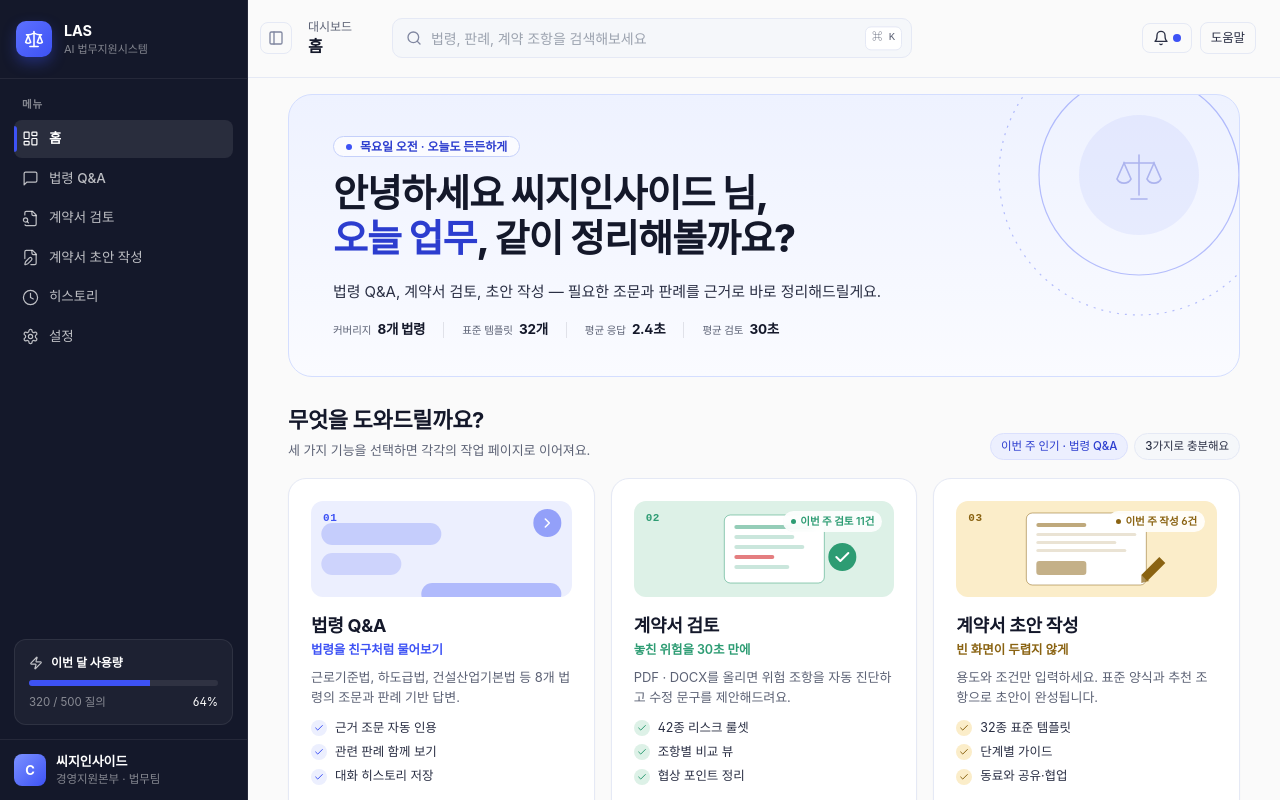
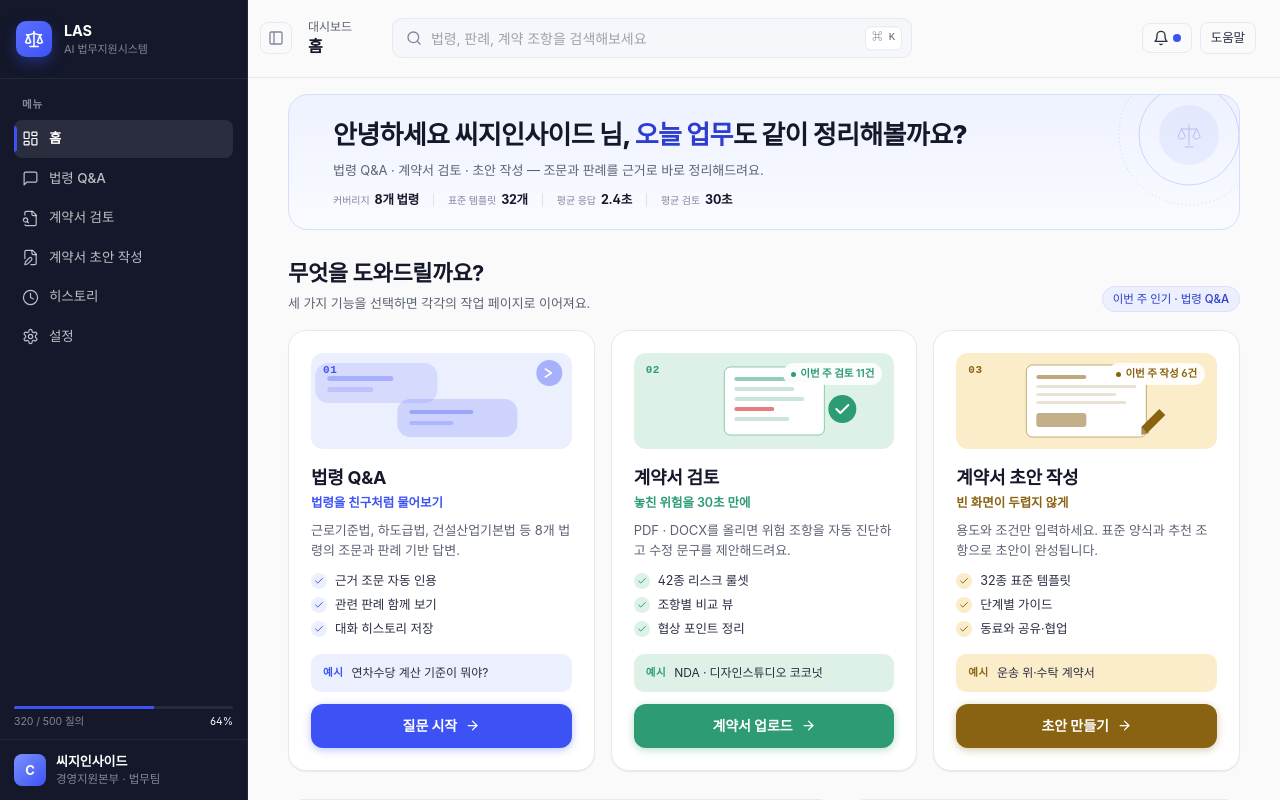
Before and after one commit to CGINSIDE-ROOKIES/LAS-system, a Next.js app in the folder apps/frontend/: page / in a window 1280 px wide. Built offline with nearby package versions, Linux system fonts and the light colour scheme; a web font is replaced by a local one.

Commit message:
refactor(fe): 메인 대시보드 UI 위계 및 Hero 영역 개선

```diff
--- a/apps/frontend/screens/Dashboard.tsx
+++ b/apps/frontend/screens/Dashboard.tsx
@@ -5,8 +5,8 @@ import { usePathname } from "next/navigation";
 import { useEffect, useState, Fragment } from "react";
 import {
   LayoutDashboard, MessageSquare, FileSearch, FilePen,
-  Clock, Settings, Zap, Check, ArrowRight,
-  Search, Bell, TrendingUp, Newspaper, Scale, ChevronLeft, ChevronRight, PanelLeft,
+  Clock, Settings, Check, ArrowRight,
+  Search, Bell, TrendingUp, Newspaper, Scale, PanelLeft,
 } from "lucide-react";
 
 // ─── 디자인 토큰 ─────────────────────────────────────────────────────────────
@@ -196,6 +196,7 @@ function SbFade({ collapsed, children }: { collapsed: boolean; children: React.R
 
 function Sidebar({ collapsed }: { collapsed: boolean }) {
   const pathname = usePathname();
+  const [usageHovered, setUsageHovered] = useState(false);
 
   const activeId =
     pathname === "/"                ? "home"    :
@@ -283,31 +284,33 @@ function Sidebar({ collapsed }: { collapsed: boolean }) {
         </ul>
       </nav>
 
-      {/* 사용량 게이지 */}
-      <div style={{
-        overflow: "hidden",
-        maxHeight: collapsed ? 0 : 120,
-        opacity: collapsed ? 0 : 1,
-        transition: "max-height .2s cubic-bezier(.4,0,.2,1), opacity .15s ease",
-        padding: collapsed ? "0 14px" : "10px 14px 14px",
-      }}>
-        <div style={{
-          background: "rgba(255,255,255,.04)", border: "1px solid rgba(255,255,255,.08)",
-          borderRadius: 12, padding: 14,
-        }}>
-          <div style={{ display: "flex", alignItems: "center", gap: 8, marginBottom: 8 }}>
-            <Zap size={14} />
-            <span style={{ fontSize: 12, color: T.sbStrong, fontWeight: 600 }}>이번 달 사용량</span>
-          </div>
-          <div style={{ height: 6, background: "rgba(255,255,255,.08)", borderRadius: 99, overflow: "hidden" }}>
+      {/* 사용량 미니 인디케이터 */}
+      {!collapsed && (
+        <div
+          style={{ padding: "4px 14px 10px", position: "relative" }}
+          onMouseEnter={() => setUsageHovered(true)}
+          onMouseLeave={() => setUsageHovered(false)}
+        >
+          <div style={{ height: 3, background: "rgba(255,255,255,.08)", borderRadius: 99, overflow: "hidden" }}>
             <div style={{ width: "64%", height: "100%", background: T.primary }} />
           </div>
-          <div style={{ marginTop: 8, fontSize: 11.5, color: T.sbTextDim, display: "flex", justifyContent: "space-between" }}>
+          <div style={{ marginTop: 5, fontSize: 10.5, color: T.sbTextDim, display: "flex", justifyContent: "space-between" }}>
             <span>320 / 500 질의</span>
             <span style={{ color: T.sbStrong }}>64%</span>
           </div>
+          {usageHovered && (
+            <div style={{
+              position: "absolute", bottom: "calc(100% + 4px)", left: 14, right: 14,
+              background: "#1a2040", border: "1px solid rgba(255,255,255,.12)",
+              borderRadius: 8, padding: "7px 10px",
+              fontSize: 11.5, color: T.sbText, zIndex: 100,
+              whiteSpace: "nowrap",
+            }}>
+              법령 Q&amp;A 84 · 검토 11 · 초안 6
+            </div>
+          )}
         </div>
-      </div>
+      )}
 
       {/* 유저 */}
       <div style={{
@@ -402,8 +405,8 @@ function TopBar({ onToggle }: { onToggle: () => void }) {
 
 function HeroDecoration() {
   return (
-    <svg width="320" height="320" viewBox="0 0 320 320"
-      style={{ position: "absolute", right: -60, top: -80, opacity: 0.35, pointerEvents: "none" }}>
+    <svg width="160" height="160" viewBox="0 0 320 320"
+      style={{ position: "absolute", right: -30, top: -40, opacity: 0.35, pointerEvents: "none" }}>
       <circle cx="160" cy="160" r="140" fill="none" stroke={T.primary} strokeWidth="1.2" strokeDasharray="2 6" />
       <circle cx="160" cy="160" r="100" fill="none" stroke={T.primary} strokeWidth="1.2" />
       <circle cx="160" cy="160" r="60"  fill={T.primary} opacity={0.18} />
@@ -418,15 +421,7 @@ function HeroDecoration() {
 }
 
 function Hero() {
-  const [label, setLabel] = useState("오늘도 든든하게");
   const [mounted, setMounted] = useState(false);
-
-  useEffect(() => {
-    const h = new Date().getHours();
-    const days = ["일요일", "월요일", "화요일", "수요일", "목요일", "금요일", "토요일"];
-    const period = h < 12 ? "오전" : h < 18 ? "오후" : "저녁";
-    setLabel(`${days[new Date().getDay()]} ${period} · 오늘도 든든하게`);
-  }, []);
 
   useEffect(() => {
     const raf = requestAnimationFrame(() => setMounted(true));
@@ -435,41 +430,32 @@ function Hero() {
 
   return (
     <section style={{
-      position: "relative", overflow: "hidden", borderRadius: 24,
+      position: "relative", overflow: "hidden", borderRadius: 20,
       background: "linear-gradient(180deg,#EEF2FF 0%,#FAFBFF 100%)",
-      border: "1px solid #D4DEFF", padding: "40px 44px 36px",
+      border: "1px solid #D4DEFF", padding: "24px 44px 20px",
       opacity: mounted ? 1 : 0,
       transform: mounted ? "translateY(0)" : "translateY(18px)",
       transition: "opacity .55s cubic-bezier(.4,0,.2,1), transform .55s cubic-bezier(.4,0,.2,1)",
     }}>
       <HeroDecoration />
       <div style={{ position: "relative", maxWidth: 760 }}>
-        <div style={{
-          display: "inline-flex", alignItems: "center", gap: 8,
-          padding: "0.5px 12px", borderRadius: 999,
-          background: "rgba(255,255,255,.7)", border: "1px solid #C5D0FA",
-          fontSize: 12, fontWeight: 600, color: T.primary700,
+        <h1 style={{
+          fontSize: 26, fontWeight: 800, color: T.ink900,
+          letterSpacing: "-.025em", lineHeight: 1.25, margin: 0,
         }}>
-          <span style={{ width: 6, height: 6, borderRadius: 99, background: T.primary }} />
-          {label}
-        </div>
-        <h1 style={{
-          fontSize: 38, fontWeight: 800, color: T.ink900,
-          letterSpacing: "-.025em", lineHeight: 1.18, marginTop: 14,
-        }}>
-          안녕하세요 씨지인사이드 님,<br />
-          <span style={{ color: T.primary700 }}>오늘 업무</span>, 같이 정리해볼까요?
+          안녕하세요 씨지인사이드 님,{" "}
+          <span style={{ color: T.primary700 }}>오늘 업무</span>도 같이 정리해볼까요?
         </h1>
-        <p style={{ fontSize: 15, color: T.ink700, marginTop: 20, lineHeight: 1.6}}>
-          법령 Q&A, 계약서 검토, 초안 작성 — 필요한 조문과 판례를 근거로 바로 정리해드릴게요.
+        <p style={{ fontSize: 13, color: T.ink500, marginTop: 10, lineHeight: 1.5 }}>
+          법령 Q&amp;A · 계약서 검토 · 초안 작성 — 조문과 판례를 근거로 바로 정리해드려요.
         </p>
-        <div style={{ marginTop: 16, display: "flex", alignItems: "center", gap: 18, flexWrap: "wrap" }}>
+        <div style={{ marginTop: 10, display: "flex", alignItems: "center", gap: 14, flexWrap: "wrap" }}>
           {HERO_METRICS.map((m, i) => (
             <Fragment key={m.k}>
-              {i > 0 && <span style={{ width: 1, height: 16, background: "rgba(20,24,42,.10)" }} />}
-              <div style={{ display: "flex", alignItems: "baseline", gap: 6 }}>
-                <span style={{ fontSize: 10.5, color: T.ink500, fontWeight: 500 }}>{m.k}</span>
-                <span style={{ fontSize: 13.5, fontWeight: 700, color: T.ink900, letterSpacing: "-.02em" }}>{m.v}</span>
+              {i > 0 && <span style={{ width: 1, height: 14, background: "rgba(20,24,42,.10)" }} />}
+              <div style={{ display: "flex", alignItems: "baseline", gap: 5 }}>
+                <span style={{ fontSize: 10, color: T.ink400, fontWeight: 500 }}>{m.k}</span>
+                <span style={{ fontSize: 12.5, fontWeight: 700, color: T.ink900, letterSpacing: "-.02em" }}>{m.v}</span>
               </div>
             </Fragment>
           ))}
@@ -484,13 +470,19 @@ function Hero() {
 function IllustQnA({ accent }: { accent: string }) {
   return (
     <svg width="100%" height="100%" viewBox="0 0 280 96" preserveAspectRatio="xMidYMid slice">
-      <g transform="translate(20 22)">
-        <rect width="120" height="22" rx="11" fill={accent} opacity={0.22} />
-        <rect width="80"  height="22" y="30" rx="11" fill={accent} opacity={0.18} />
-        <rect width="140" height="22" y="60" x="100" rx="11" fill={accent} opacity={0.34} />
-      </g>
-      <circle cx="246" cy="22" r="14" fill={accent} opacity={0.5} />
-      <path d="M244 18l4 4-4 4" stroke="#fff" strokeWidth="1.6" fill="none" strokeLinecap="round" strokeLinejoin="round" />
+      {/* 질문 말풍선 (좌상단) */}
+      <rect x="14" y="10" width="122" height="40" rx="13" fill={accent} opacity={0.13} />
+      {/* 질문 텍스트 라인 */}
+      <rect x="26" y="23" width="66" height="5" rx="2.5" fill={accent} opacity={0.3} />
+      <rect x="26" y="34" width="46" height="5" rx="2.5" fill={accent} opacity={0.18} />
+      {/* 답변 말풍선 (우하단) */}
+      <rect x="96" y="46" width="120" height="38" rx="13" fill={accent} opacity={0.18} />
+      {/* 답변 텍스트 라인 */}
+      <rect x="108" y="57" width="64" height="4" rx="2" fill={accent} opacity={0.35} />
+      <rect x="108" y="68" width="44" height="4" rx="2" fill={accent} opacity={0.22} />
+      {/* 우측 상단 액센트 */}
+      <circle cx="248" cy="20" r="13" fill={accent} opacity={0.4} />
+      <path d="M244 16l6 4-6 4" stroke="#fff" strokeWidth="1.6" fill="none" strokeLinecap="round" strokeLinejoin="round" />
     </svg>
   );
 }
@@ -612,15 +604,12 @@ function FeatureCard({ num, title, tagline, desc, bullets, cta, accent, bg, illu
 function FeatureCards() {
   return (
     <section>
-      <div style={{ display: "flex", alignItems: "flex-end", justifyContent: "space-between", marginBottom: 18, gap: 16, flexWrap: "wrap" }}>
+      <div style={{ display: "flex", alignItems: "flex-end", justifyContent: "space-between", marginBottom: 18, gap: 16 }}>
         <div>
           <h2 style={{ fontSize: 22, fontWeight: 700, color: T.ink900, letterSpacing: "-.015em" }}>무엇을 도와드릴까요?</h2>
           <p style={{ fontSize: 13, color: T.ink500, marginTop: 4 }}>세 가지 기능을 선택하면 각각의 작업 페이지로 이어져요.</p>
         </div>
-        <div style={{ display: "flex", gap: 6 }}>
-          <Pill tone="primary" style={{ fontSize: 11.5 }}>이번 주 인기 · 법령 Q&A</Pill>
-          <Pill style={{ fontSize: 11.5 }}>3가지로 충분해요</Pill>
-        </div>
+        <Pill tone="primary" style={{ fontSize: 11.5, flexShrink: 0 }}>이번 주 인기 · 법령 Q&A</Pill>
       </div>
       <div style={{ display: "grid", gridTemplateColumns: "repeat(3,1fr)", gap: 16 }}>
         {FEATURES.map(f => <FeatureCard key={f.num} {...f} />)}
@@ -632,28 +621,45 @@ function FeatureCards() {
 // ─── 위젯들 ───────────────────────────────────────────────────────────────────
 
 function HistoryWidget() {
+  const [hoveredId, setHoveredId] = useState<number | null>(null);
+
   return (
-    <div style={{ background: T.bgCard, border: `1px solid ${T.border}`, borderRadius: 16, padding: 24, boxShadow: T.shadowCard }}>
+    <div style={{
+      background: T.bgCard,
+      border: `1px solid ${T.border}`,
+      borderLeft: `4px solid rgba(61,82,245,0.18)`,
+      borderRadius: 16, padding: 24, boxShadow: T.shadowCard,
+    }}>
       <SectionHead
         icon={<Clock size={16} />}
         title="이어서 이야기하기"
         sub="최근 챗봇 대화"
         action={
           <Link href="/history" style={{
-            display: "inline-flex", alignItems: "center", gap: 8, padding: "6px 10px",
-            borderRadius: 8, border: `1px solid ${T.border}`,
-            background: "transparent", color: T.ink700, fontSize: 12.5,
-            fontWeight: 500, textDecoration: "none",
+            display: "inline-flex", alignItems: "center", gap: 6, padding: "6px 10px",
+            borderRadius: 8, border: `1px solid ${T.primary100}`,
+            background: T.primary50, color: T.primary700, fontSize: 12.5,
+            fontWeight: 600, textDecoration: "none",
           }}>전체 →</Link>
         }
       />
       <ul style={{ marginTop: 8, listStyle: "none", padding: 0, margin: 0 }}>
         {HISTORY.map((h, i) => (
-          <li key={h.id} style={{
-            padding: "12px 0",
-            borderTop: i === 0 ? "none" : `1px solid ${T.borderSoft}`,
-            display: "flex", alignItems: "flex-start", gap: 12,
-          }}>
+          <li
+            key={h.id}
+            onMouseEnter={() => setHoveredId(h.id)}
+            onMouseLeave={() => setHoveredId(null)}
+            style={{
+              padding: "11px 10px",
+              marginLeft: -10, marginRight: -10,
+              borderRadius: 8,
+              borderTop: i === 0 ? "none" : `1px solid ${T.borderSoft}`,
+              display: "flex", alignItems: "flex-start", gap: 12,
+              background: hoveredId === h.id ? T.bgCardSoft : "transparent",
+              cursor: "pointer",
+              transition: "background .12s ease",
+            }}
+          >
             <span style={{ fontSize: 11, color: T.ink400, fontFamily: "monospace", marginTop: 2, minWidth: 24 }}>0{i + 1}</span>
             <div style={{ flex: 1, minWidth: 0 }}>
               <div style={{ fontSize: 13.5, color: T.ink900, fontWeight: 500, lineHeight: 1.4 }}>{h.q}</div>
@@ -662,7 +668,11 @@ function HistoryWidget() {
                 <span style={{ fontSize: 11.5, color: T.ink400 }}>{h.when}</span>
               </div>
             </div>
-            <ArrowRight size={14} color={T.ink300} style={{ marginTop: 4, flexShrink: 0 }} />
+            <ArrowRight
+              size={14}
+              color={hoveredId === h.id ? T.primary : T.ink300}
+              style={{ marginTop: 4, flexShrink: 0, transition: "color .12s ease" }}
+            />
           </li>
         ))}
       </ul>
@@ -671,23 +681,40 @@ function HistoryWidget() {
 }
 
 function DraftsWidget() {
+  const [hoveredId, setHoveredId] = useState<number | null>(null);
+
   return (
-    <div style={{ background: T.bgCard, border: `1px solid ${T.border}`, borderRadius: 16, padding: 24, boxShadow: T.shadowCard }}>
+    <div style={{
+      background: T.bgCard,
+      border: `1px solid ${T.border}`,
+      borderLeft: `4px solid rgba(224,164,58,0.22)`,
+      borderRadius: 16, padding: 24, boxShadow: T.shadowCard,
+    }}>
       <SectionHead icon={<FilePen size={16} />} title="작성 중인 초안" sub="자동 저장됨" />
-      <div style={{ marginTop: 12, display: "flex", flexDirection: "column", gap: 10 }}>
+      <div style={{ marginTop: 12, display: "flex", flexDirection: "column", gap: 8 }}>
         {DRAFTS.map(d => (
-          <a key={d.id} href="/contract-draft" style={{
-            display: "block", padding: 12, borderRadius: 10,
-            background: T.bgCardSoft, border: `1px dashed ${T.borderStrong}`,
-            textDecoration: "none",
-          }}>
+          <a
+            key={d.id}
+            href="/contract-draft"
+            onMouseEnter={() => setHoveredId(d.id)}
+            onMouseLeave={() => setHoveredId(null)}
+            style={{
+              display: "block", padding: 12, borderRadius: 10,
+              background: hoveredId === d.id ? T.amberSoft : T.bgCardSoft,
+              border: `1px dashed ${hoveredId === d.id ? T.amber : T.borderStrong}`,
+              textDecoration: "none",
+              transition: "background .12s ease, border-color .12s ease",
+            }}
+          >
             <div style={{ fontSize: 13, fontWeight: 600, color: T.ink900, overflow: "hidden", textOverflow: "ellipsis", whiteSpace: "nowrap" }}>{d.title}</div>
             <div style={{ fontSize: 11.5, color: T.ink500, marginTop: 4 }}>{d.step} · {d.updated}</div>
             <div style={{ display: "flex", alignItems: "center", gap: 8, marginTop: 8 }}>
               <div style={{ flex: 1, height: 4, background: T.ink200, borderRadius: 99, overflow: "hidden" }}>
-                <div style={{ width: `${d.progress}%`, height: "100%", background: T.primary }} />
+                <div style={{ width: `${d.progress}%`, height: "100%", background: T.amber }} />
               </div>
-              <span style={{ fontSize: 11.5, fontWeight: 600, color: T.primary700 }}>이어쓰기 →</span>
+              <span style={{ fontSize: 11.5, fontWeight: 600, color: T.amberInk, display: "flex", alignItems: "center", gap: 3 }}>
+                이어쓰기 <ArrowRight size={12} />
+              </span>
             </div>
           </a>
         ))}
@@ -700,8 +727,8 @@ function UsageWidget() {
   const u = USAGE;
   return (
     <div style={{
-      background: `linear-gradient(180deg,${T.bgCard} 50%,#EEF2FF 100%)`,
-      border: `1px solid ${T.border}`, borderRadius: 16, padding: 24,
+      background: T.bgCardSoft,
+      border: `1px solid ${T.borderSoft}`, borderRadius: 16, padding: 24,
       boxShadow: T.shadowCard,
     }}>
       <SectionHead icon={<TrendingUp size={16} />} title="이번 달 사용량" sub={u.period} />
@@ -733,16 +760,23 @@ function UsageWidget() {
 
 function NoticesWidget() {
   return (
-    <div style={{ background: T.bgCard, border: `1px solid ${T.border}`, borderRadius: 16, padding: 24, boxShadow: T.shadowCard }}>
-      <SectionHead icon={<Newspaper size={16} />} title="공지사항" />
-      <ul style={{ marginTop: 8, listStyle: "none", padding: 0 }}>
+    <div style={{
+      background: "transparent",
+      border: `1px solid ${T.borderSoft}`,
+      borderRadius: 16, padding: "14px 18px",
+    }}>
+      <div style={{ display: "flex", alignItems: "center", gap: 7 }}>
+        <Newspaper size={13} color={T.ink400} />
+        <span style={{ fontSize: 12, fontWeight: 600, color: T.ink500, letterSpacing: "-.005em" }}>공지사항</span>
+      </div>
+      <ul style={{ marginTop: 6, listStyle: "none", padding: 0 }}>
         {NOTICES.map((n, i) => (
-          <li key={n.id} style={{ padding: "10px 0", borderTop: i === 0 ? "none" : `1px solid ${T.borderSoft}` }}>
+          <li key={n.id} style={{ padding: "8px 0", borderTop: i === 0 ? "none" : `1px solid ${T.borderSoft}` }}>
             <div style={{ display: "flex", alignItems: "center", gap: 6 }}>
               <Pill tone="warm" style={{ fontSize: 10.5 }}>{n.tag}</Pill>
-              <span style={{ marginLeft: "auto", fontSize: 11, color: T.ink400 }}>{n.when}</span>
+              <span style={{ marginLeft: "auto", fontSize: 10.5, color: T.ink400 }}>{n.when}</span>
             </div>
-            <div style={{ fontSize: 12.5, color: T.ink800, marginTop: 6, lineHeight: 1.5 }}>{n.title}</div>
+            <div style={{ fontSize: 12, color: T.ink700, marginTop: 5, lineHeight: 1.5 }}>{n.title}</div>
           </li>
         ))}
       </ul>
@@ -772,7 +806,7 @@ export default function Dashboard() {
         <div style={{ padding: "16px 40px 40px", display: "flex", flexDirection: "column", gap: 28 }}>
           <Hero />
           <FeatureCards />
-          <section style={{ display: "grid", gridTemplateColumns: "1fr 1fr", gap: 16 }}>
+          <section style={{ display: "grid", gridTemplateColumns: "1.4fr 1fr", gap: 16 }}>
             <HistoryWidget />
             <div style={{ display: "flex", flexDirection: "column", gap: 16 }}>
               <DraftsWidget />
```
